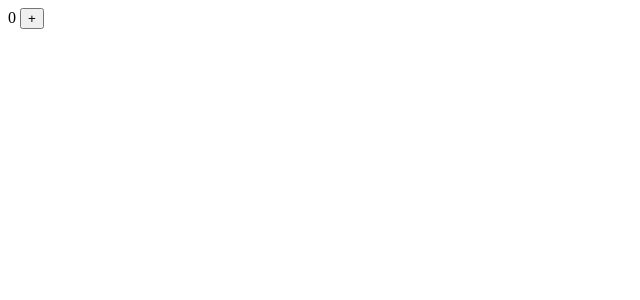
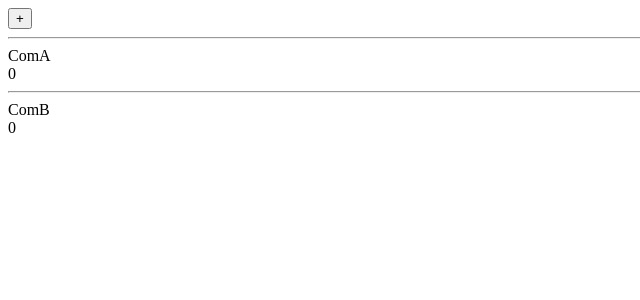
Before and after one commit to CN-L/vuex-demo, a Vue app: page / in a window 1280 px wide. Shown: the top 300 px of the page, without its empty margins (0-640 px from the left). Built offline with nearby package versions, Linux system fonts and the light colour scheme.

Commit message:
单独建立store文件，两个组件可以共同享用值及其变化同步

```diff
--- a/src/App.vue
+++ b/src/App.vue
@@ -1,17 +1,26 @@
 <template>
   <div id="app">
     <!-- 初始值 -->
-    {{$store.state.count}}
+    <!-- {{$store.state.count}} -->
     <!-- 调用mutation中的方法 -->
-    <button @click="$store.commit('setcount')">+</button>
+    <button @click="$store.commit('add')">+</button>
+    <hr>
+    <com-a></com-a>
+    <hr>
+    <com-b></com-b>
   </div>
 </template>
 
 <script>
+import ComA from './components/ComA';
+import ComB from './components/ComB';
 export default {
-  name: 'App'
+  name: 'App',
+  components: {
+    ComA,
+    ComB
+  }
 };
 </script>
-
 <style>
 </style>
--- /dev/null
+++ b/src/components/ComA.vue
@@ -0,0 +1,11 @@
+<template>
+    <div>
+        ComA <br>
+        {{$store.state.count}}
+    </div>
+</template>
+<script>
+export default {
+
+};
+</script>
--- /dev/null
+++ b/src/components/ComB.vue
@@ -0,0 +1,11 @@
+<template>
+    <div>
+        ComB <br>
+        {{$store.state.count}}
+    </div>
+</template>
+<script>
+export default {
+
+};
+</script>
--- a/src/main.js
+++ b/src/main.js
@@ -3,23 +3,24 @@
 import Vue from 'vue';
 import App from './App';
 import router from './router';
-import Vuex from 'vuex';
+import store from './store';
+// import Vuex from 'vuex';
 
-Vue.use(Vuex);
+// Vue.use(Vuex);
 Vue.config.productionTip = false;
-// vuex创建store
-const store = new Vuex.Store({
-  // 状态（数据）
-  state: {
-    count: 0
-  },
-  // 改变状态
-  mutations: {
-    setcount(state) {
-      state.count++;
-    }
-  }
-});
+// // vuex创建store
+// const store = new Vuex.Store({
+//   // 状态（数据）
+//   state: {
+//     count: 0
+//   },
+//   // 改变状态
+//   mutations: {
+//     setcount(state) {
+//       state.count++;
+//     }
+//   }
+// });
 /* eslint-disable no-new */
 new Vue({
   el: '#app',
--- /dev/null
+++ b/src/store/index.js
@@ -0,0 +1,20 @@
+import Vue from 'vue';
+import Vuex from 'vuex';
+
+Vue.use(Vuex);
+
+const store = new Vuex.Store({
+  // 状态
+  state: { count:
+         0
+  },
+  mutations: {
+    add(state) {
+      state.count++;
+    },
+    sub(state) {
+      state.count--;
+    }
+  }
+});
+export default store;
```
